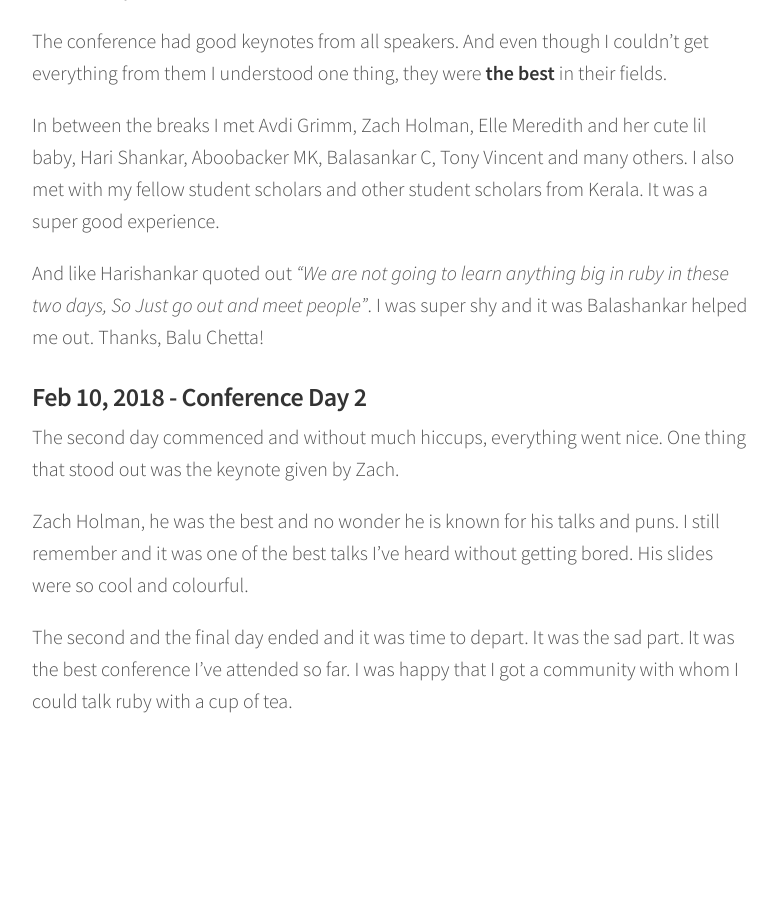
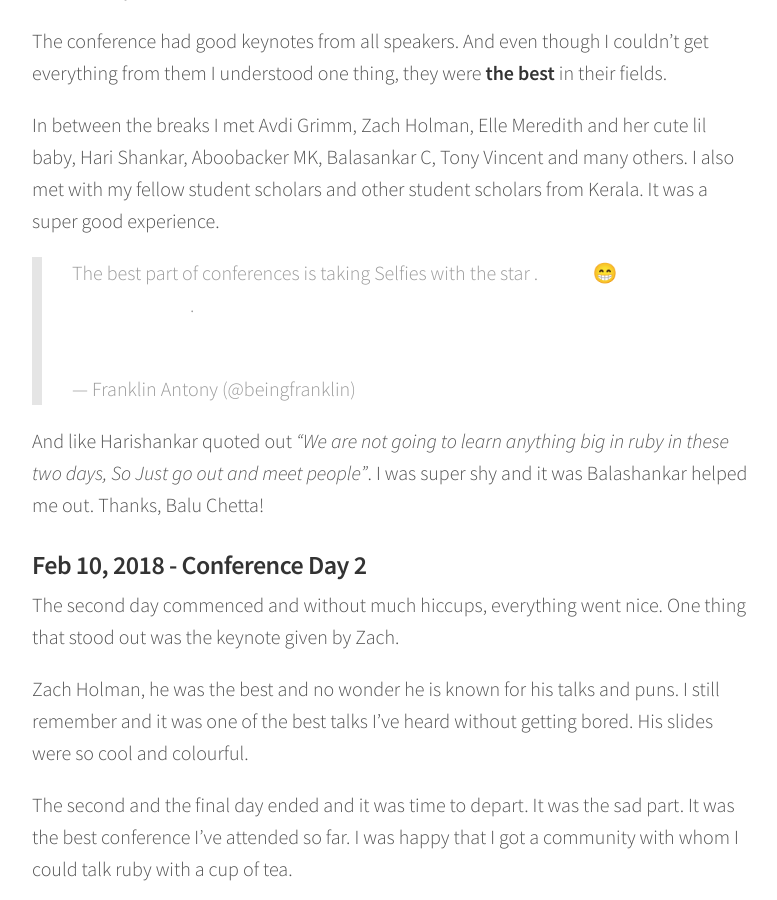
Before and after one commit to beingfranklin/blog, a Jekyll site: the page built from _posts/2018-03-31-rubyconfindia 2018 : my first experience as a student scholar.md, in a window 1280 px wide and 900 px high, scrolled down 1121 px. Shown: the whole window, without its empty margins (248-1025 px from the left). Built offline with Jekyll 4.4.1, drawn with Linux system fonts in a browser that asks for light colours; comment, search, counter and statistics services are not loaded; before the commit the page ends 1958 px from its top, so only the background shows below that.

Commit message:
Added tweet embed code

```diff
--- a/_posts/2018-03-31-rubyconfindia 2018 : my first experience as a student scholar.md
+++ b/_posts/2018-03-31-rubyconfindia 2018 : my first experience as a student scholar.md
@@ -22,6 +22,10 @@ The conference had good keynotes from all speakers. And even though I couldn't g
 
 In between the breaks I met Avdi Grimm, Zach Holman, Elle Meredith and her cute lil baby, Hari Shankar, Aboobacker MK, Balasankar C, Tony Vincent and many others. I also met with my fellow student scholars and other student scholars from Kerala. It was a super good experience.
 
+<blockquote class="twitter-tweet" data-lang="en"><p lang="en" dir="ltr">The best part of conferences is taking Selfies with the star .<a href="https://twitter.com/avdi?ref_src=twsrc%5Etfw">@avdi</a> 😁 <a href="https://twitter.com/cbalasankar?ref_src=twsrc%5Etfw">@cbalasankar</a> .<a href="https://twitter.com/rubyconfindia?ref_src=twsrc%5Etfw">@rubyconfindia</a>  <a href="https://twitter.com/hashtag/RubyConfIndia?src=hash&amp;ref_src=twsrc%5Etfw">#RubyConfIndia</a> <a href="https://twitter.com/hashtag/RCI18?src=hash&amp;ref_src=twsrc%5Etfw">#RCI18</a> <a href="https://twitter.com/hashtag/RubyFriends?src=hash&amp;ref_src=twsrc%5Etfw">#RubyFriends</a> <a href="https://t.co/udJOESXShE">pic.twitter.com/udJOESXShE</a></p>&mdash; Franklin Antony (@beingfranklin) <a href="https://twitter.com/beingfranklin/status/962376461968596992?ref_src=twsrc%5Etfw">February 10, 2018</a></blockquote>
+<script async src="https://platform.twitter.com/widgets.js" charset="utf-8"></script>
+
+
 And like Harishankar quoted out _"We are not going to learn anything big in ruby in these two days, So Just go out and meet people"_.
 I was super shy and it was Balashankar helped me out. Thanks, Balu Chetta!
 
```
